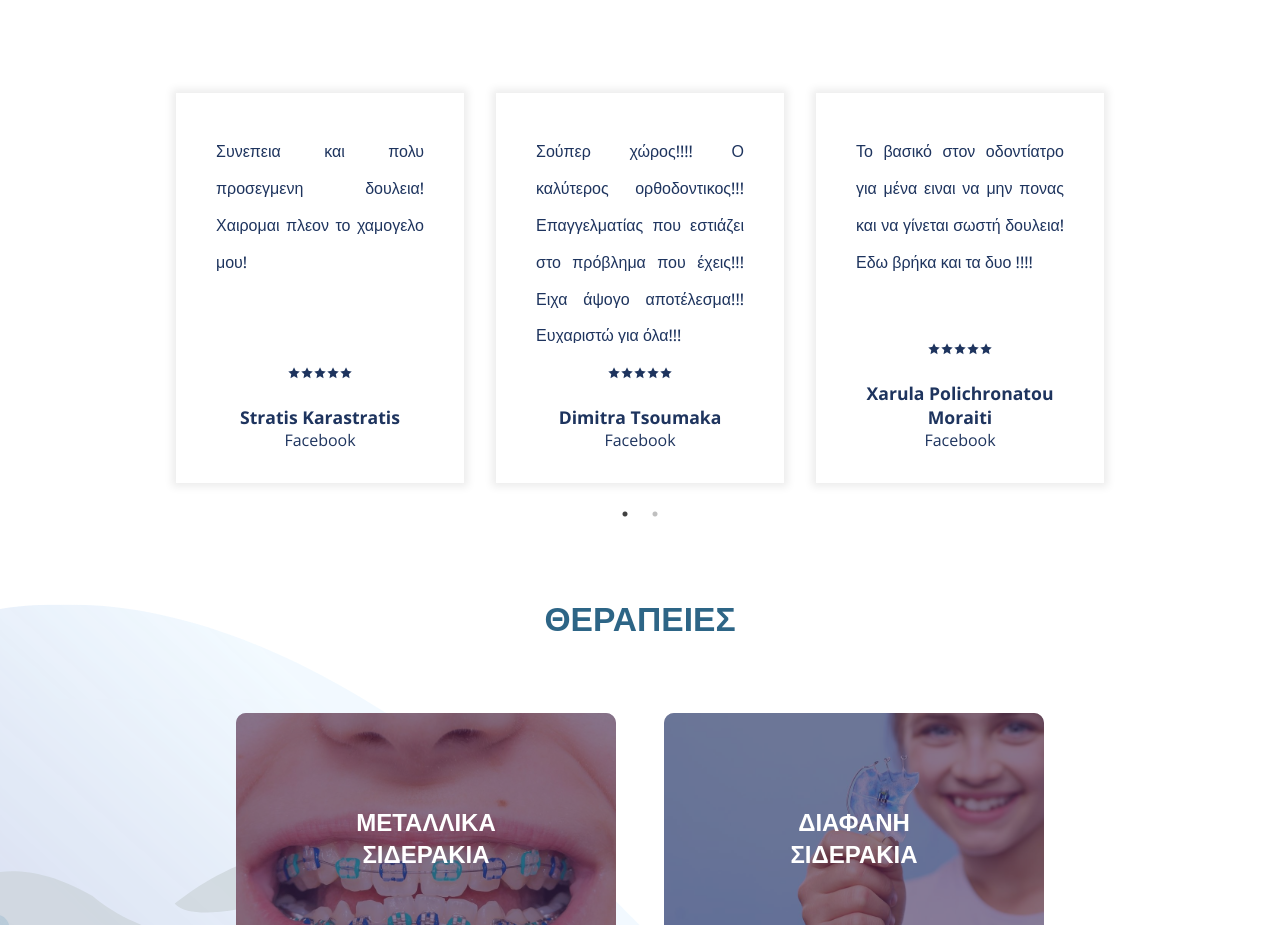
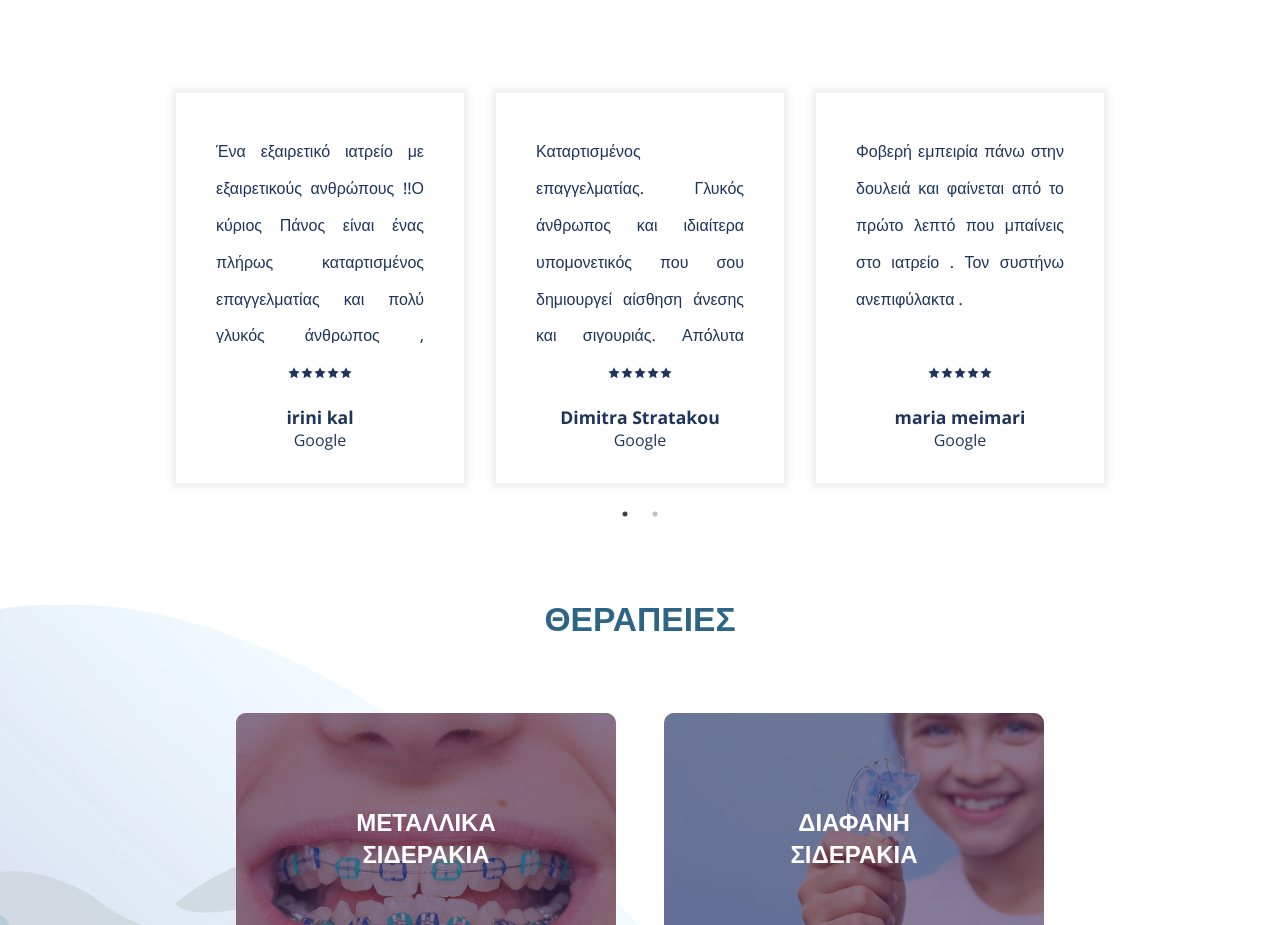
Before and after one commit to 3vilBonobo/orthobyron.gr, a React (Create React App) app: page /#/ in a window 1280 px wide. Shown: the part 1080-2005 px from the top of the page. Built offline with nearby package versions, Linux system fonts and the light colour scheme.

Commit message:
edit reviews

```diff
--- a/src/data/data.js
+++ b/src/data/data.js
@@ -81,32 +81,32 @@ export const intro =
 export const reviews = [
   {
     review:
-      'Συνεπεια και πολυ προσεγμενη δουλεια! Χαιρομαι πλεον το χαμογελο μου!',
+      'Ένα εξαιρετικό ιατρείο με εξαιρετικούς ανθρώπους !!Ο κύριος Πάνος είναι ένας πλήρως καταρτισμένος επαγγελματίας και πολύ γλυκός άνθρωπος , πρόθυμος να μου εξηγεί τα πάντα κατά τη διάρκεια της θεραπείας μου .Η κυρία Πωλίνα είναι επίσης καταπληκτική , έμπειρη και πρόθυμη να εξυπηρετήσει ανά πάσα ώρα !! Το αποτέλεσμα μου ήταν άψογο !! Σίγουρα προτείνω ανεπιφύλακτα το συγκεκριμένο ιατρείο σε οποιονδήποτε επιθυμεί να ξεκινήσει τη δική του θεραπεία !!',
 
-    name: 'Stratis Karastratis',
-    source: 'Facebook',
+    name: 'irini kal',
+    source: 'Google',
   },
   {
     review:
-      'Σούπερ χώρος!!!! Ο καλύτερος ορθοδοντικος!!! Επαγγελματίας που εστιάζει στο πρόβλημα που έχεις!!! Ειχα άψογο αποτέλεσμα!!! Ευχαριστώ για όλα!!!',
+      'Καταρτισμένος επαγγελματίας. Γλυκός άνθρωπος και ιδιαίτερα υπομονετικός που σου δημιουργεί αίσθηση άνεσης και σιγουριάς. Απόλυτα ευχαριστημένη και πιο πολύ η κόρη μου για το υπέροχο χαμόγελο που της χάρισε έπειτα από δύο χρόνια που φόρεσε σιδεράκια.',
 
-    name: 'Dimitra Tsoumaka',
-    source: 'Facebook',
+    name: 'Dimitra Stratakou',
+    source: 'Google',
   },
 
   {
     review:
-      'Το βασικό στον οδοντίατρο για μένα ειναι να μην πονας και να γίνεται σωστή δουλεια! Εδω βρήκα και τα δυο !!!!',
+      'Φοβερή εμπειρία πάνω στην δουλειά και φαίνεται από το πρώτο λεπτό που μπαίνεις στο ιατρείο . Τον συστήνω ανεπιφύλακτα .',
 
-    name: 'Xarula Polichronatou Moraiti',
-    source: 'Facebook',
+    name: 'maria meimari',
+    source: 'Google',
   },
   {
     review:
-      'Το Ινστιτούτο είναι πραγματικά σπάνιο.Αφενός είναι ένας υπέροχος και ζεστός χώρος, σε πολύ κεντρικό σημείο και αφετέρου (και βασικότατο ) η δουλειά είναι πολύ προσεγμένη και άκρως επαγγελματική. Ο κ.Πάνος ευγενέστατος και πάντα χαμογελαστός γεμάτος αφοσίωση και αισιοδοξία.Τελικά με την παρότρυνση του μετέτρεψε την φοβία μου σε θέληση.Ευχαριστώ πολύ και το χαμόγελο που μου χαρίσατε.',
+      'Εξαιρετικός ορθοδοντικός και παρά πολύ καλός άνθρωπος,κάνει πολύ καλή δουλειά με άριστα αποτελέσματα.Η κύρια Πωλίνα και εκείνη εξαιρετική και τέλεια 😊😊',
 
-    name: 'Stavros Kougias ',
-    source: 'Facebook',
+    name: 'Nikos Michalakis',
+    source: 'Google',
   },
 ];
 
```
